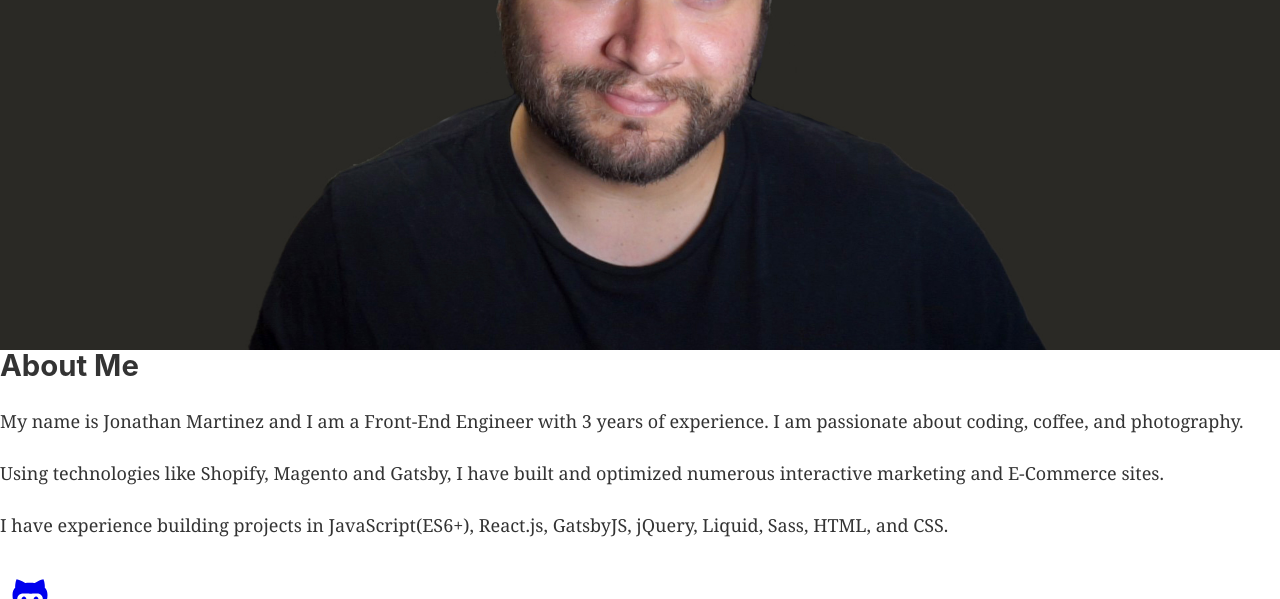
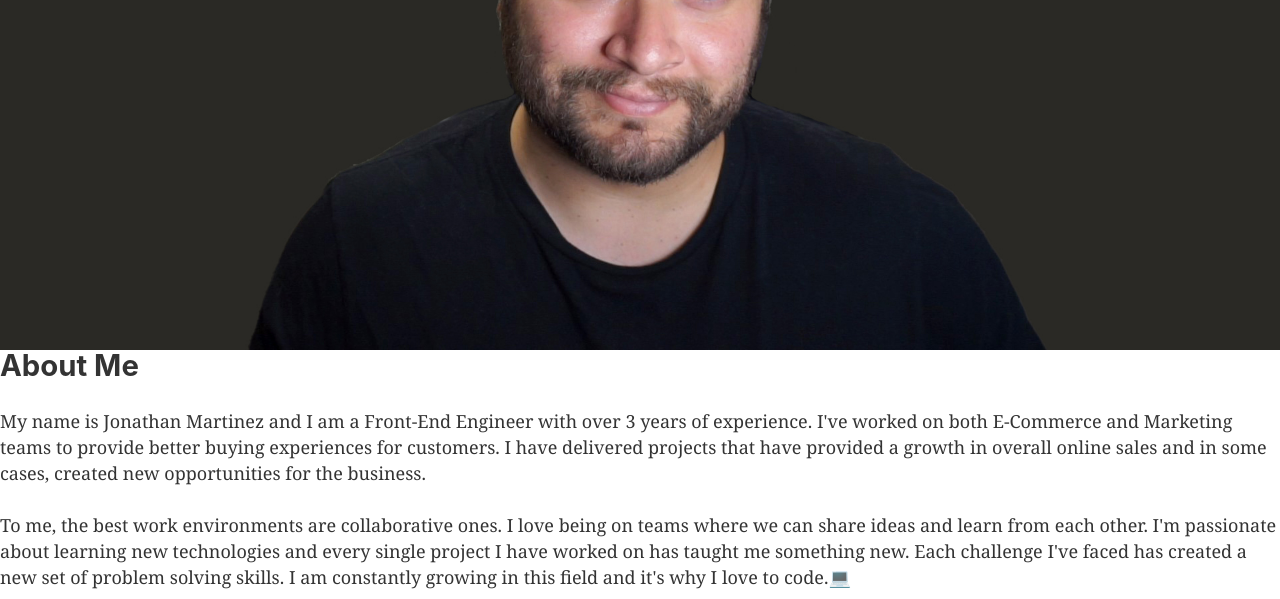
Before and after one commit to jonathan-martin-dev/jonathan-portfolio, a Gatsby site: page / in a window 1280 px wide. Shown: the part 2094-2693 px from the top of the page. Built offline with nearby package versions, Linux system fonts and the light colour scheme; Gatsby itself is replaced by a stand-in of ours.

Commit message:
Updated Copy

```diff
--- a/src/components/AboutMe.js
+++ b/src/components/AboutMe.js
@@ -10,18 +10,24 @@ const AboutMe = () => {
           About Me
         </h2>
         <p>
-          My name is Jonathan Martinez and I am a Front-End Engineer with 3
-          years of experience. I am passionate about coding, coffee, and
-          photography.
+          My name is Jonathan Martinez and I am a Front-End Engineer with over 3
+          years of experience. I've worked on both E-Commerce and Marketing
+          teams to provide better buying experiences for customers. I have
+          delivered projects that have provided a growth in overall online sales
+          and in some cases, created new opportunities for the business.
         </p>
         <p>
-          Using technologies like Shopify, Magento and Gatsby, I have built and
-          optimized numerous interactive marketing and E-Commerce sites.
+          To me, the best work environments are collaborative ones. I love being
+          on teams where we can share ideas and learn from each other. I'm
+          passionate about learning new technologies and every single project I
+          have worked on has taught me something new. Each challenge I've faced
+          has created a new set of problem solving skills. I am constantly
+          growing in this field and it's why I love to code.
+          <span role="img" aria-label="dog">
+            💻
+          </span>
         </p>
-        <p>
-          I have experience building projects in JavaScript(ES6+), React.js,
-          GatsbyJS, jQuery, Liquid, Sass, HTML, and CSS.
-        </p>
+        <p></p>
         <div className="flex flex-row space-x-6 justify-center">
           <div className="react-icons">
             <a
--- a/src/components/Hero.js
+++ b/src/components/Hero.js
@@ -124,7 +124,7 @@ const Hero = () => {
               </h1>
               <p className="mt-3 text-base text-gray-500 sm:mt-5 sm:text-lg sm:max-w-xl sm:mx-auto md:mt-5 md:text-xl lg:mx-0">
                 Hi! I'm Jonathan Martinez, a Front-End Engineer based in the
-                Greater Los Angeles area.
+                Greater Los Angeles area with over 3 years of experience.
               </p>
               <div className="mt-5 sm:mt-8 sm:flex sm:justify-center lg:justify-start">
                 <div className="rounded-md shadow">
```
Also changed, not shown: src/components/Header.js (deleted, +0 -54 lines), src/images/gatsby.jpg (deleted), src/images/jm-logo-sm.png (deleted), src/images/jm-logo-small.png (deleted), src/images/workflow-mark-indigo-600.svg (deleted).
